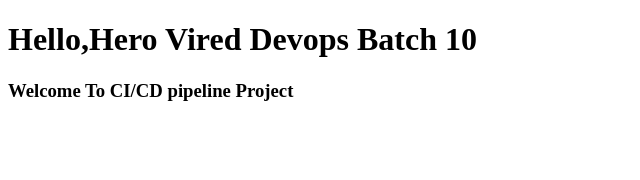
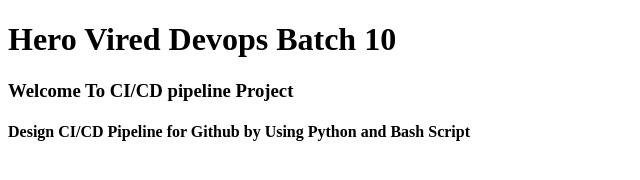
Before and after one commit to praysap/Devops_pipeline, a plain HTML site: page index.html in a window 1280 px wide. Shown: the whole page, without its empty margins (0-640 px from the left). Drawn offline with Linux system fonts and the light colour scheme.

Commit message:
Script:bug Fix

```diff
--- a/index.html
+++ b/index.html
@@ -4,7 +4,8 @@
     <title>Devops CI/CD pipeline </title>
 </head>
 <body>
-    <h1>Hello,Hero Vired Devops Batch 10 </h1>
+    <h1>Hero Vired Devops Batch 10 </h1>
     <h3>Welcome To CI/CD pipeline Project</h3>
+    <h4>Design CI/CD Pipeline for Github by Using Python and Bash Script </h4>
 </body>
 </html>
```
